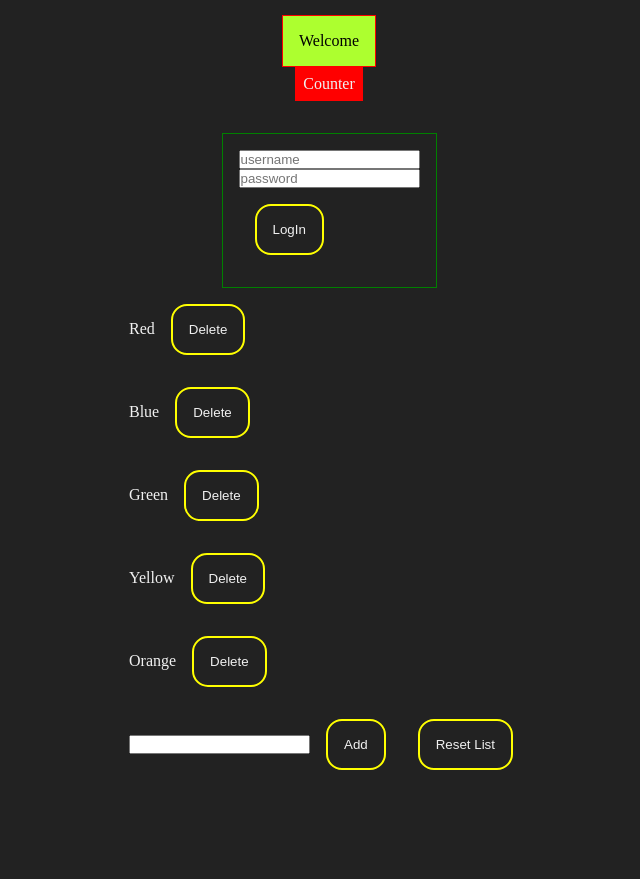
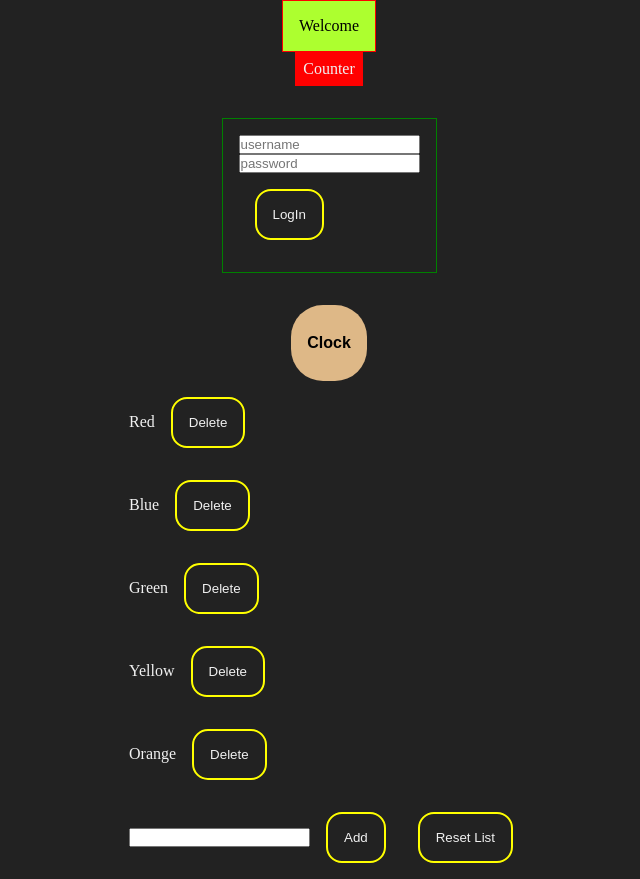
Before and after one commit to hsrvms/develhope-exercises, a React (Vite) app in the folder React/: page / in a window 1280 px wide. Shown: the whole page, without its empty margins (311-951 px from the left). Before the commit the page ends 800 px from the top, so only its background shows below. Built offline with nearby package versions, Linux system fonts and the light colour scheme.

Commit message:
63-styling-component

```diff
--- a/React/package.json
+++ b/React/package.json
@@ -11,7 +11,8 @@
   },
   "dependencies": {
     "react": "^18.2.0",
-    "react-dom": "^18.2.0"
+    "react-dom": "^18.2.0",
+    "sass": "^1.69.4"
   },
   "devDependencies": {
     "@types/react": "^18.2.15",
--- a/React/src/App.jsx
+++ b/React/src/App.jsx
@@ -1,7 +1,8 @@
 import { useState } from "react";
 import Welcome from "./components/Welcome";
 import Counter from "./components/Counter";
-import Login from "./components/Login.jsx";
+import Login from "./components/Login";
+import Clock from './components/Clock/Clock'
 import TodoList from "./components/TodoList";
 
 import "./App.css";
@@ -48,6 +49,7 @@ const App = () => {
 			<Welcome />
 			<Counter />
 			<Login />
+			<Clock />
 			<TodoList
 				items={items}
 				handleSubmit={handleSubmit}
--- /dev/null
+++ b/React/src/components/Clock/Clock.css
@@ -0,0 +1,15 @@
+.clock {
+  margin-top: 2rem;
+  padding: 1rem;
+  aspect-ratio: 1;
+  background-color: burlywood;
+  border-radius: 2rem;
+  font-family: sans-serif;
+  color: black;
+  font-weight: 600;
+  display: flex;
+  justify-content: center;
+  align-items: center;
+}
+
+/*# sourceMappingURL=Clock.css.map */
--- /dev/null
+++ b/React/src/components/Clock/Clock.jsx
@@ -0,0 +1,10 @@
+import './Clock.css'
+
+
+const Clock = () => {
+  return (
+    <div className="clock">Clock</div>
+  )
+}
+
+export default Clock
--- /dev/null
+++ b/React/src/components/Clock/Clock.scss
@@ -0,0 +1,16 @@
+.clock {
+  margin-top: 2rem;
+  padding: 1rem;
+  aspect-ratio: 1;
+  background-color: burlywood;
+  border-radius: 2rem;
+
+  font-family: sans-serif;
+  color: black;
+  font-weight: 600;
+
+  display: flex;
+  justify-content: center;
+  align-items: center;
+
+}
```
Also changed, not shown: 2 other files (tests, documents, lock files or other folders).
